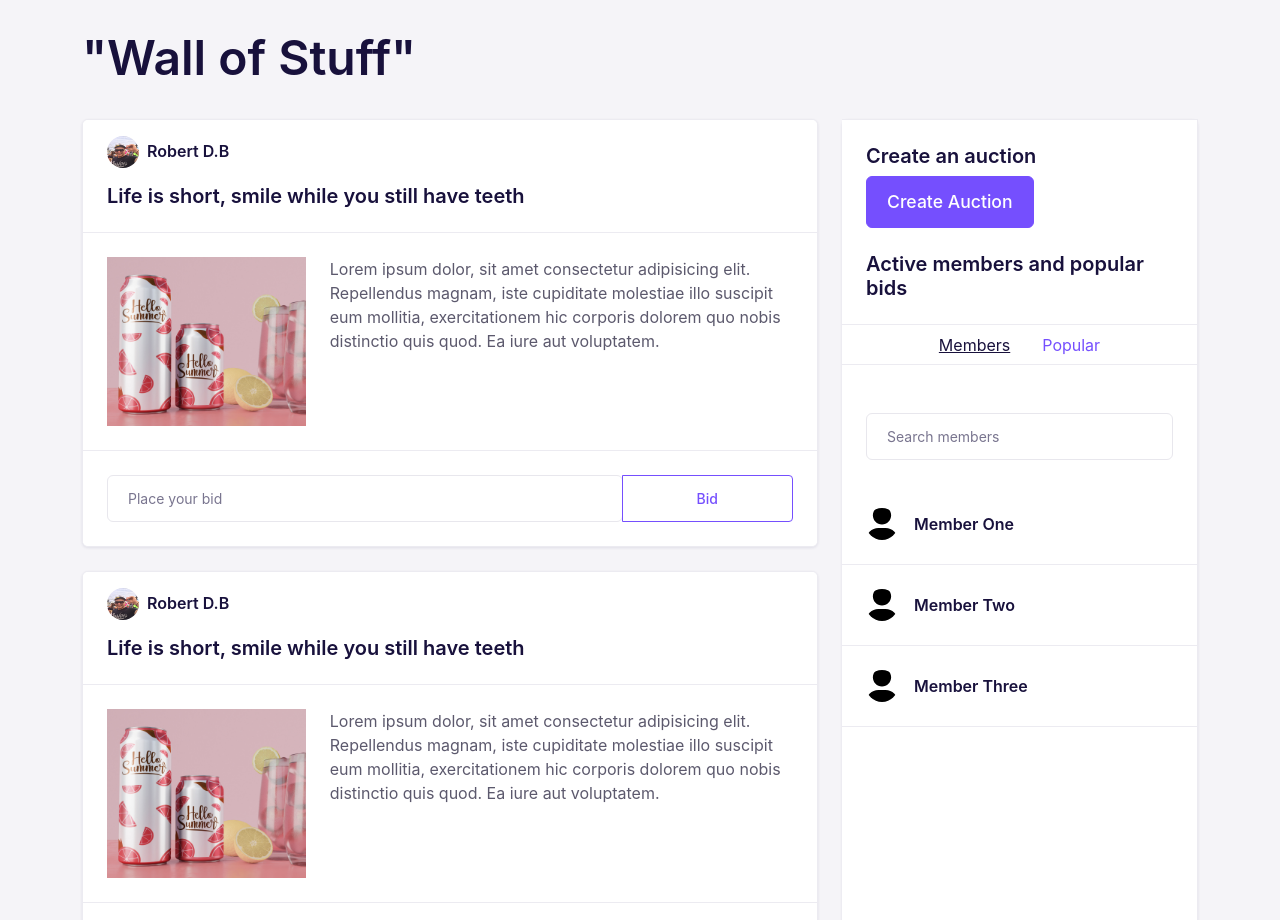
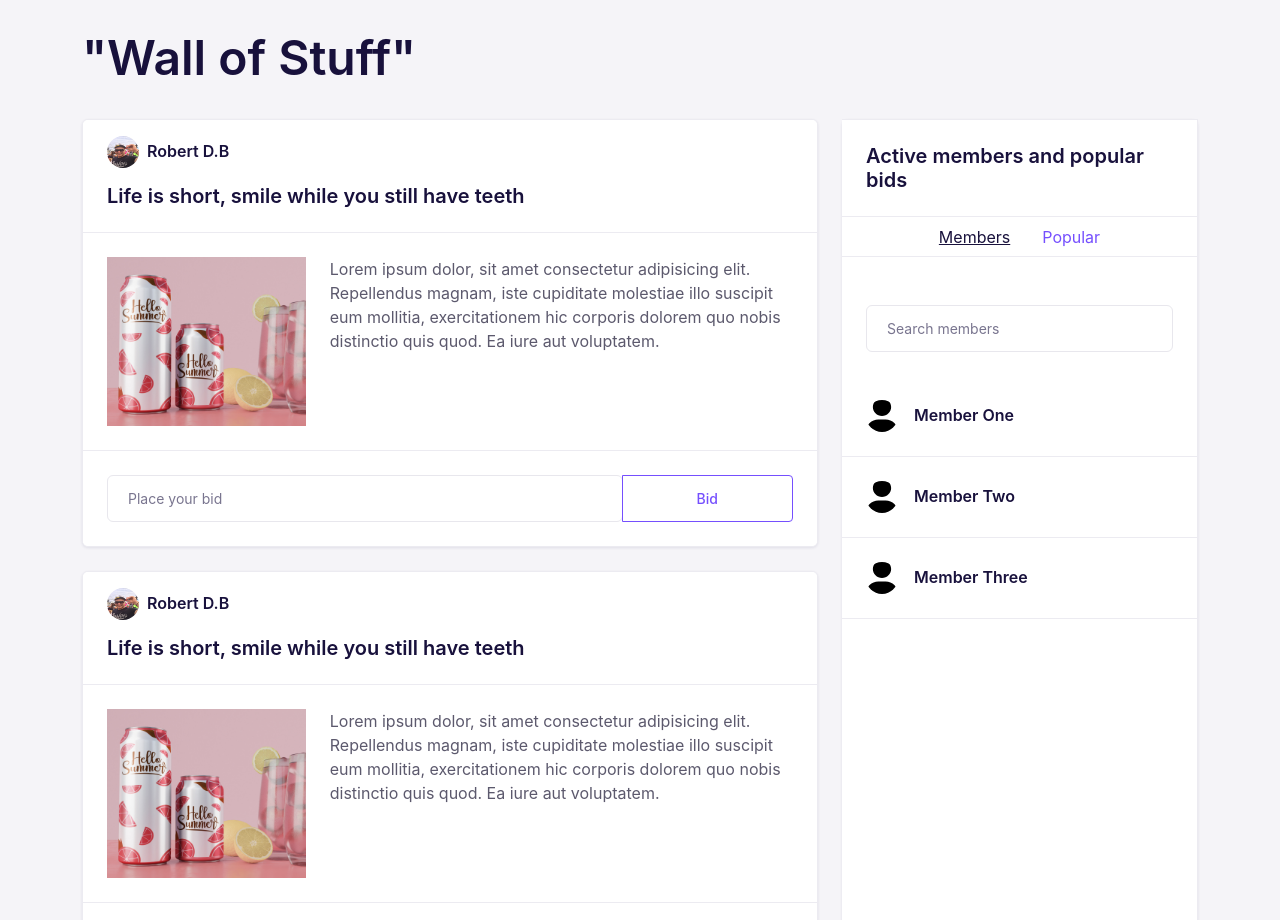
Before and after one commit to RobertDacian/semester-project, a website: page index.html in a window 1280 px wide. Shown: the part 1220-2140 px from the top of the page. Drawn offline with nearby package versions, Linux system fonts and the light colour scheme.

Commit message:
Updated homepahge

```diff
--- a/index.html
+++ b/index.html
@@ -159,25 +159,7 @@
                 <div class="scroll-item bg-white border-end border-top">
                   <!-- Members and Popular Section Content -->
                   <div class="members">
-                    <div class="members-stiky-header sticky-top bg-white">
-                      <!-- Section Intro -->
-                      <div class="px-4 py-4">
-                        <div
-                          class="d-flex justify-content-between align-items-center flex-wrap gap-2"
-                        >
-                          <h3 class="mb-0">Create an auction</h3>
-                          <!-- Modal Button -->
-                          <button
-                            type="button"
-                            class="btn btn-primary"
-                            data-bs-toggle="modal"
-                            data-bs-target="#auctionModal"
-                          >
-                            Create Auction
-                          </button>
-                        </div>
-                      </div>
-                      <!-- Tabs Intro -->
+                    <div class="members-stiky-header sticky-top bg-white mt-4">
                       <div>
                         <h3 class="mb-4 px-4">
                           Active members and popular bids
```
